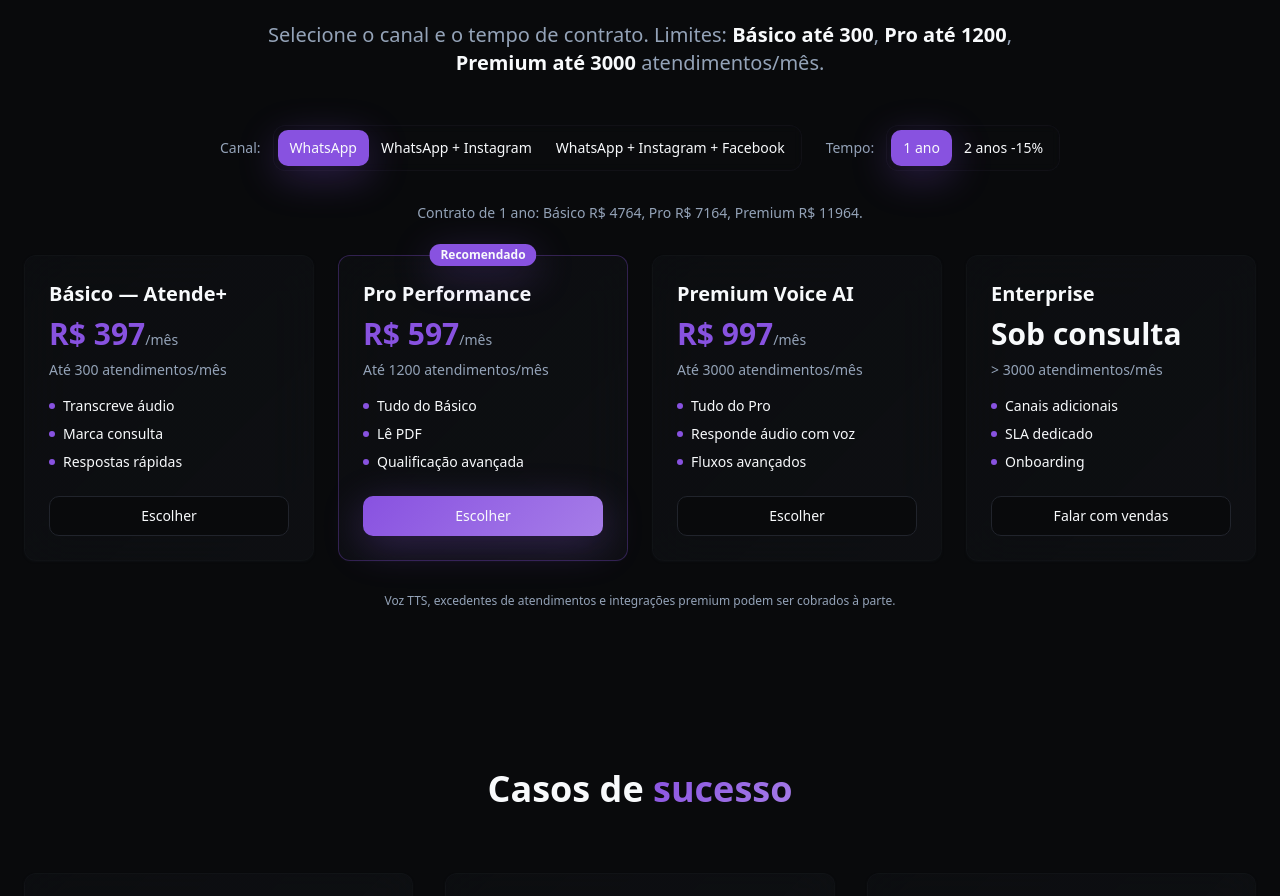
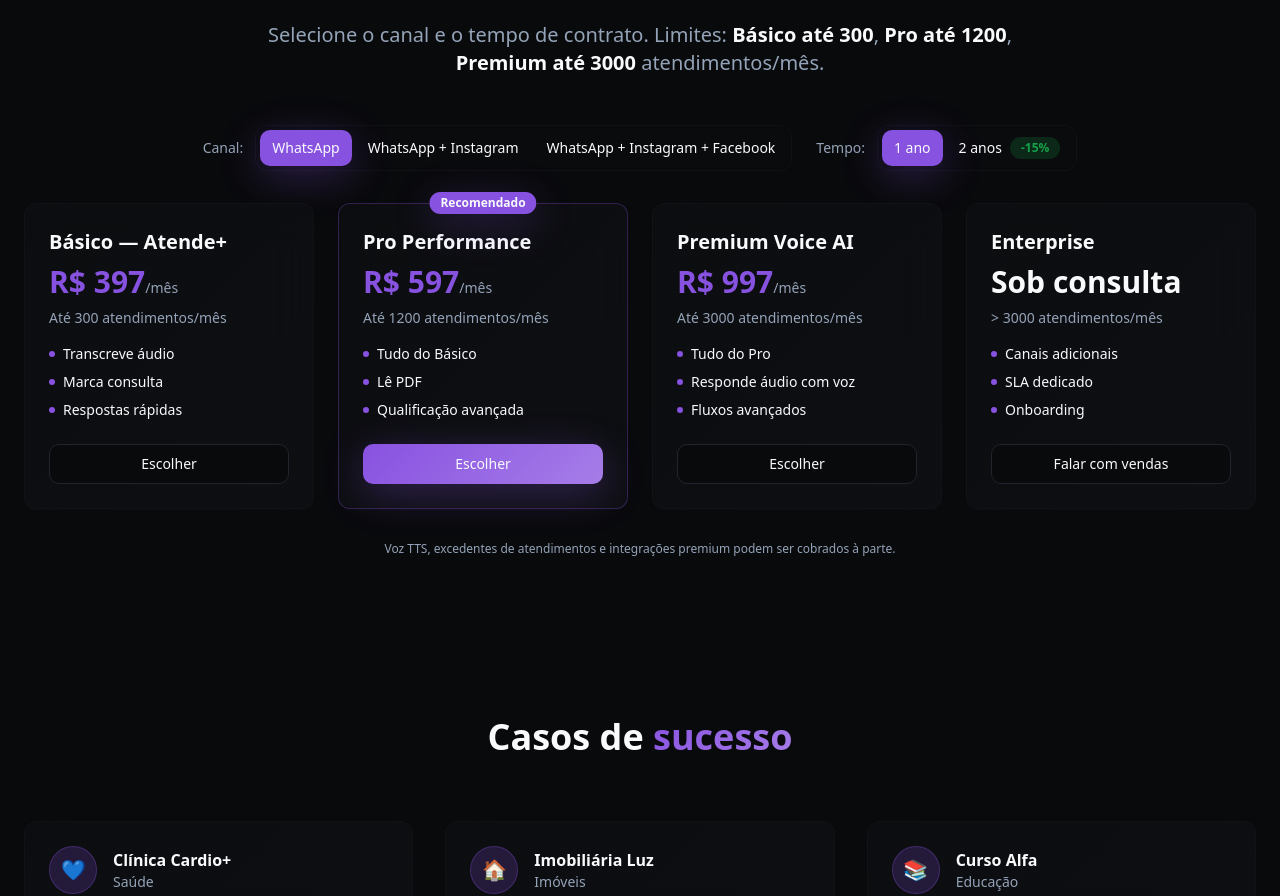
Before and after one commit to PerseuLdev/Agentiss-LP, a React (Vite) app: page / in a window 1280 px wide. Shown: the part 2406-3302 px from the top of the page. Built offline with nearby package versions, Linux system fonts and the light colour scheme.

Commit message:
fix: improve pricing toggles

```diff
--- a/src/components/sections/Pricing.tsx
+++ b/src/components/sections/Pricing.tsx
@@ -3,6 +3,14 @@ import { Card } from "@/components/ui/card";
 import { Button } from "@/components/ui/button";
 import { ShineButton } from "@/components/ui/button-variants";
 import { Badge } from "@/components/ui/badge";
+
+type Plan = {
+  name: string;
+  tier: "basic" | "pro" | "premium";
+  features: string[];
+  limit: string;
+  featured: boolean;
+};
 
 export default function Pricing() {
   const [channel, setChannel] = useState<'wpp' | 'wpp_ig' | 'wpp_ig_fb'>('wpp');
@@ -28,7 +36,7 @@ export default function Pricing() {
     return contract === '2y' ? Math.round(basePrice * 0.85) : basePrice;
   };
 
-  const plans = [
+  const plans: Plan[] = [
     {
       name: 'Básico — Atende+',
       tier: 'basic' as const,
@@ -72,14 +80,14 @@ export default function Pricing() {
           {/* Channel Selector */}
           <div className="flex flex-wrap items-center gap-3 w-full justify-center md:w-auto">
             <span className="text-sm text-muted-foreground">Canal:</span>
-            <div className="flex bg-muted/20 backdrop-blur-sm border border-border/30 rounded-lg p-1">
+            <div className="flex flex-col sm:flex-row w-full sm:w-auto bg-muted/20 backdrop-blur-sm border border-border/30 rounded-lg p-1 gap-1">
               {Object.entries(channelLabels).map(([key, label]) => (
                 <Button
                   key={key}
                   variant={channel === key ? "default" : "ghost"}
                   size="sm"
                   onClick={() => setChannel(key as typeof channel)}
-                  className={channel === key ? "bg-primary shadow-primary" : ""}
+                  className={`w-full sm:w-auto ${channel === key ? "bg-primary shadow-primary" : ""}`}
                 >
                   {label}
                 </Button>
@@ -90,12 +98,12 @@ export default function Pricing() {
           {/* Contract Selector */}
           <div className="flex flex-wrap items-center gap-3 w-full justify-center md:w-auto">
             <span className="text-sm text-muted-foreground">Tempo:</span>
-            <div className="flex bg-muted/20 backdrop-blur-sm border border-border/30 rounded-lg p-1">
+            <div className="flex bg-muted/20 backdrop-blur-sm border border-border/30 rounded-lg p-1 gap-1">
               <Button
                 variant={contract === '1y' ? "default" : "ghost"}
                 size="sm"
                 onClick={() => setContract('1y')}
-                className={contract === '1y' ? "bg-primary shadow-primary" : ""}
+                className={`w-full sm:w-auto ${contract === '1y' ? "bg-primary shadow-primary" : ""}`}
               >
                 1 ano
               </Button>
@@ -103,22 +111,13 @@ export default function Pricing() {
                 variant={contract === '2y' ? "default" : "ghost"}
                 size="sm"
                 onClick={() => setContract('2y')}
-                className={contract === '2y' ? "bg-success shadow-primary" : ""}
+                className={`w-full sm:w-auto flex items-center gap-1 ${contract === '2y' ? "bg-success shadow-primary" : ""}`}
               >
-                2 anos -15%
+                <span>2 anos</span>
+                <Badge className="ml-1 bg-success/20 text-success">-15%</Badge>
               </Button>
             </div>
           </div>
-        </div>
-
-        {/* Contract Info */}
-        <div className="text-center mb-8">
-          <p className="text-sm text-muted-foreground">
-            {contract === '2y'
-              ? `Economize 15%. Contrato de 2 anos: Básico R$ ${Math.round(basePrices[channel].basic * 24 * 0.85)}, Pro R$ ${Math.round(basePrices[channel].pro * 24 * 0.85)}, Premium R$ ${Math.round(basePrices[channel].premium * 24 * 0.85)}.`
-              : `Contrato de 1 ano: Básico R$ ${basePrices[channel].basic * 12}, Pro R$ ${basePrices[channel].pro * 12}, Premium R$ ${basePrices[channel].premium * 12}.`
-            }
-          </p>
         </div>
 
         {/* Pricing Cards */}
@@ -176,7 +175,7 @@ function PricingCard({
   contract,
   whatsappLink
 }: {
-  plan: any;
+  plan: Plan;
   price: number;
   channel: string;
   contract: '1y' | '2y';
```
